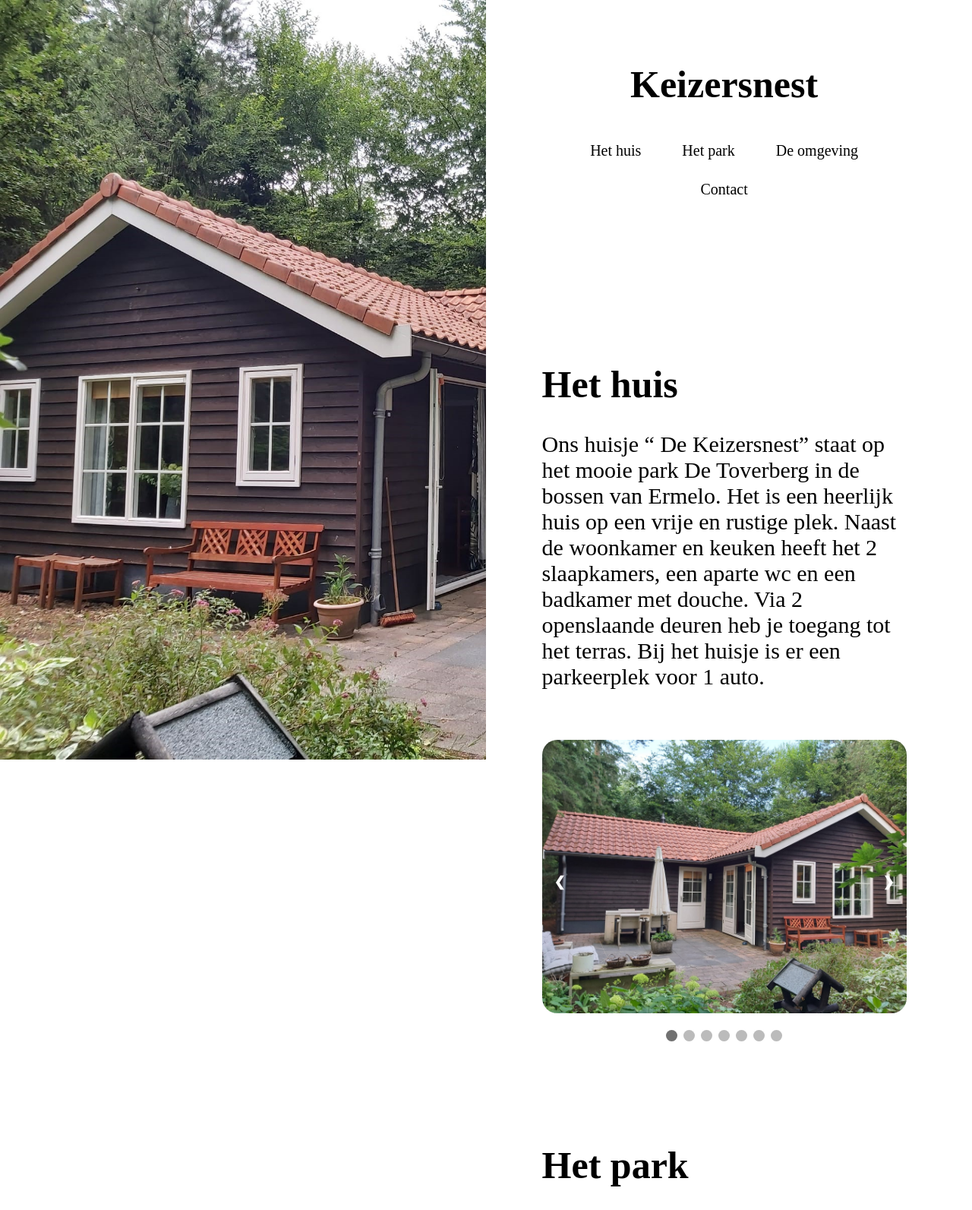
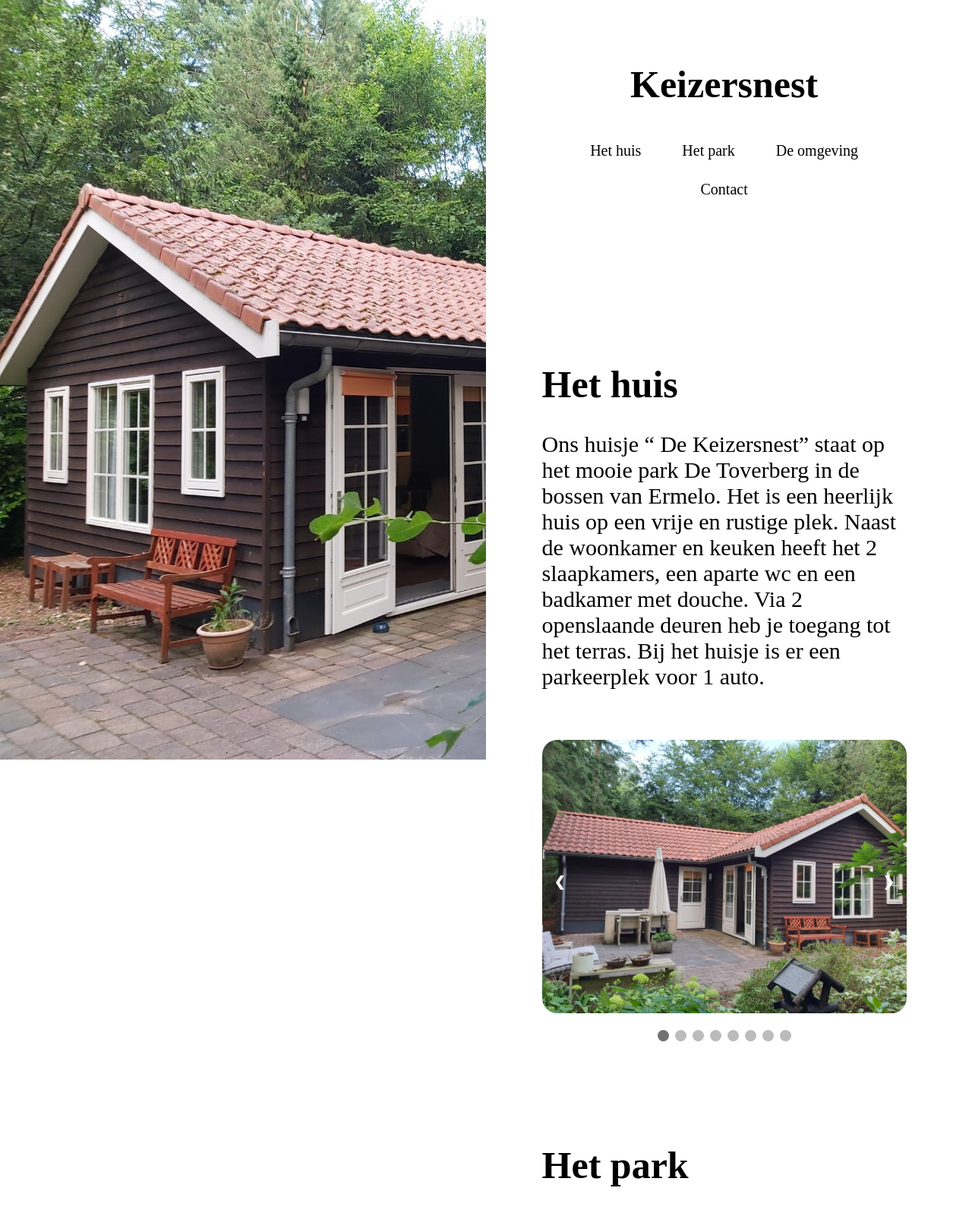
Before and after one commit to keizersnest/keizersnest.github.io, a plain HTML site: page index.html in a window 1280 px wide. Shown: the top 1593 px of the page at 76% size. Drawn offline with Linux system fonts and the light colour scheme.

Commit message:
Add files via upload

```diff
--- a/index.html
+++ b/index.html
@@ -10,7 +10,7 @@
 
       <div class="scrollHalf__grupo" data-scroll>
         <div class="scrollHalf__grupo__imagen">
-          <img src="pic10.jpg" id="house"/>
+          <img src="house10.jpg" id="house"/>
         </div>
         <div class="scrollHalf__grupo__contenido" id="h1h">
           <h1>
@@ -65,6 +65,10 @@
     <img src="pic1.jpg" style="width:100%" id="house1">
   </div>
 
+  <div class="mySlides fade">
+    <img src="house5.jpg" style="width:100%" id="house1">
+  </div>
+
   <a class="prev" onclick="plusSlides(-1)">&#10094;</a>
   <a class="next" onclick="plusSlides(1)">&#10095;</a>
 </div>
@@ -78,6 +82,7 @@
   <span class="dot" onclick="currentSlide(5)"></span>
   <span class="dot" onclick="currentSlide(6)"></span>
   <span class="dot" onclick="currentSlide(7)"></span>
+  <span class="dot" onclick="currentSlide(8)"></span>
 </div>
         </div>
       </div>
```
Also changed, not shown: house10.jpg (added).
